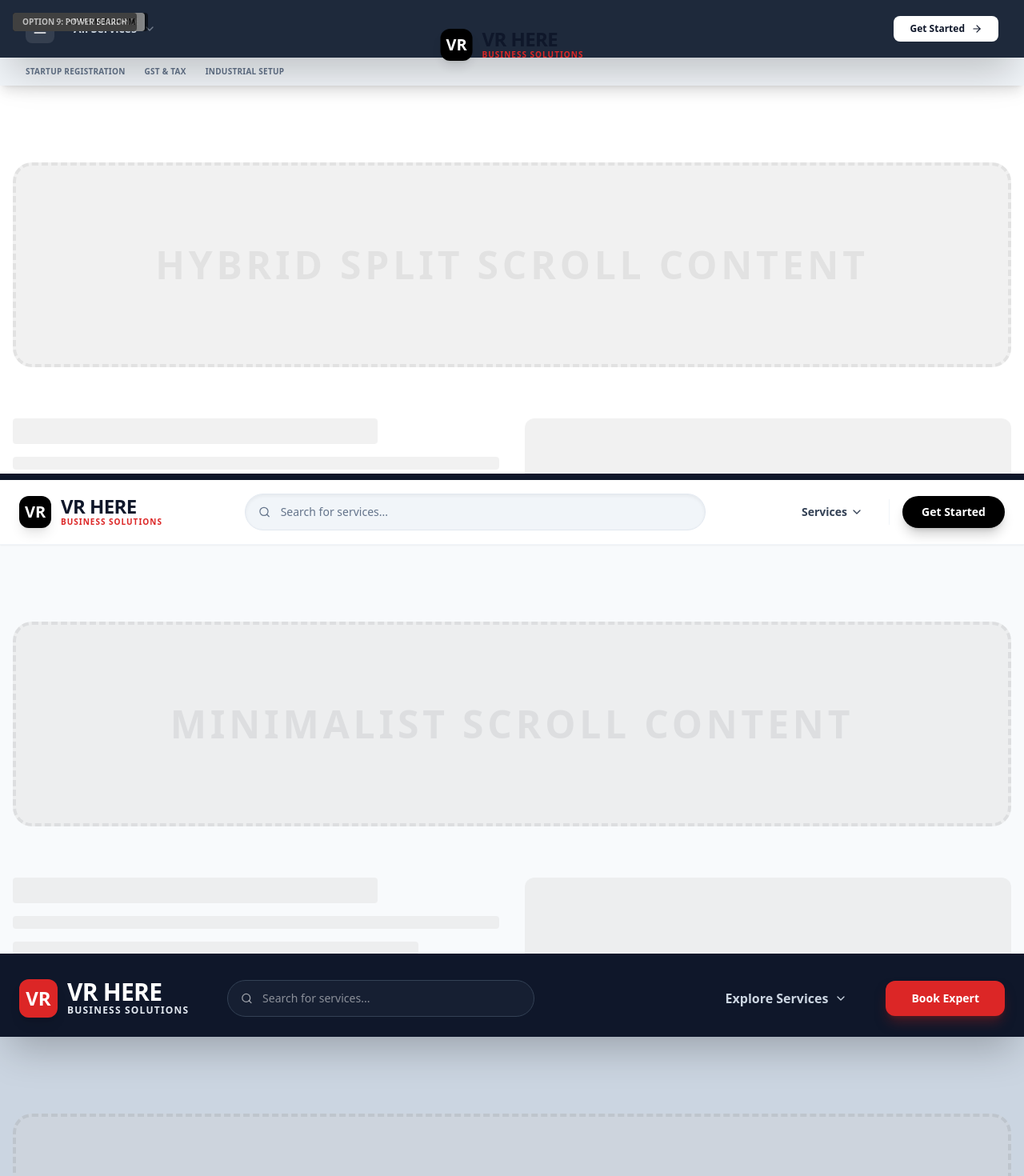
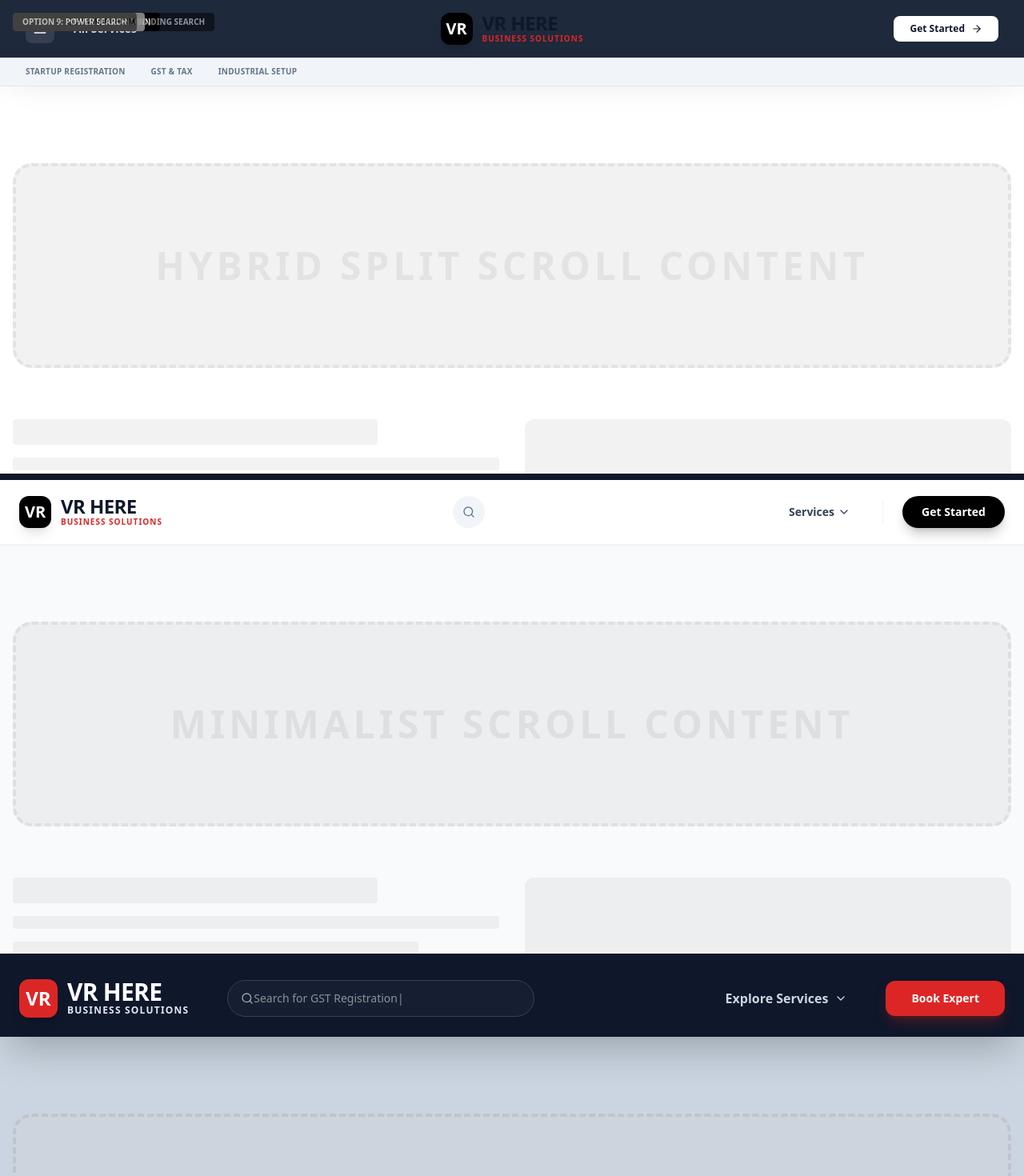
Before and after one commit to doraswamyraju/vr_here, a React (Vite) app: page /header-designs in a window 1280 px wide. Shown: the top 1470 px of the page at 80% size. Built offline with nearby package versions, Linux system fonts and the light colour scheme.

Commit message:
Fix: Header 3 Layout + Add Expanding Search & Typewriter Animation

```diff
--- a/frontend/HeaderDesignOptions.jsx
+++ b/frontend/HeaderDesignOptions.jsx
@@ -7,7 +7,7 @@ import {
 } from 'lucide-react';
 import { MENU_DATA, getServiceLink } from './components/SharedComponents';
 
-// --- UTILS: FLATTEN MENU DATA FOR SEARCH ---
+// --- UTILS ---
 const getAllServices = () => {
     let services = [];
     MENU_DATA.forEach(cat => {
@@ -21,7 +21,6 @@ const getAllServices = () => {
     services.push({ name: 'Trademark', category: 'Utility', link: '/contact?service=Trademark' });
     return services;
 };
-
 const ALL_SERVICES = getAllServices();
 
 // --- COMPONENTS ---
@@ -38,18 +37,15 @@ const Logo = ({ theme = 'dark', size = 'normal' }) => (
     </div>
 );
 
-// FIX: MegaMenu now expects to be in a full-width relative container
 const MegaMenu = ({ isOpen }) => {
     if (!isOpen) return null;
     return (
-        <div className="absolute top-full left-0 w-full pt-4 animate-fade-in z-[100]">
+        <div className="absolute top-full left-0 w-full pt-2 animate-fade-in z-[100]">
             <div className="bg-white rounded-b-3xl shadow-[0_30px_60px_-15px_rgba(0,0,0,0.3)] border-t border-slate-100 overflow-hidden ring-1 ring-black/5 mx-6 md:mx-0">
                 <div className="max-w-[1400px] mx-auto flex flex-col md:flex-row min-h-[400px]">
                     {/* SIDEBAR */}
                     <div className="w-full md:w-72 bg-slate-50 p-8 flex flex-col justify-between border-b md:border-b-0 md:border-r border-slate-100 relative overflow-hidden shrink-0">
-                        {/* Decorator */}
                         <div className="absolute top-0 left-0 w-full h-1 bg-gradient-to-r from-red-500 to-orange-500"></div>
-
                         <div>
                             <h3 className="text-2xl font-black text-slate-900 mb-2">Our Expertise</h3>
                             <p className="text-sm text-slate-500 mb-8 leading-relaxed">End-to-end business solutions from registration to industrial expansion.</p>
@@ -90,16 +86,58 @@ const MegaMenu = ({ isOpen }) => {
     );
 };
 
+// --- TYPEWRITER HOOK ---
+const useTypewriter = (words = ["GST Registration", "Company Setup", "Trademark", "Business Loans"], speed = 150, pause = 2000) => {
+    const [index, setIndex] = useState(0);
+    const [subIndex, setSubIndex] = useState(0);
+    const [reverse, setReverse] = useState(false);
+    const [blink, setBlink] = useState(true);
+
+    // Blinking cursor
+    useEffect(() => {
+        const timeout2 = setInterval(() => {
+            setBlink((prev) => !prev);
+        }, 500);
+        return () => clearInterval(timeout2);
+    }, []);
+
+    useEffect(() => {
+        if (subIndex === words[index].length + 1 && !reverse) {
+            setTimeout(() => setReverse(true), pause);
+            return;
+        }
+
+        if (subIndex === 0 && reverse) {
+            setReverse(false);
+            setIndex((prev) => (prev + 1) % words.length);
+            return;
+        }
+
+        const timeout = setTimeout(() => {
+            setSubIndex((prev) => prev + (reverse ? -1 : 1));
+        }, Math.max(reverse ? 75 : subIndex === words[index].length ? 1000 : speed, parseInt(Math.random() * 50)));
+
+        return () => clearTimeout(timeout);
+    }, [subIndex, index, reverse, words, speed, pause]);
+
+    return `${words[index].substring(0, subIndex)}${blink ? "|" : " "}`;
+};
+
+
 const FunctionalSearch = ({ variant = 'default' }) => {
     const [query, setQuery] = useState('');
     const [suggestions, setSuggestions] = useState([]);
     const [isOpen, setIsOpen] = useState(false);
+    const [isExpanded, setIsExpanded] = useState(false); // For expanding variant
     const wrapperRef = useRef(null);
+    const inputRef = useRef(null);
+    const typewriterText = useTypewriter();
 
     useEffect(() => {
         const handleClickOutside = (event) => {
             if (wrapperRef.current && !wrapperRef.current.contains(event.target)) {
                 setIsOpen(false);
+                setIsExpanded(false);
             }
         };
         document.addEventListener("mousedown", handleClickOutside);
@@ -122,34 +160,59 @@ const FunctionalSearch = ({ variant = 'default' }) => {
         }
     };
 
-    const containerClasses = variant === 'dark'
-        ? "bg-slate-800/50 border-slate-700 text-white focus-within:bg-slate-800 focus-within:ring-2 focus-within:ring-red-500/50"
-        : variant === 'glass'
-            ? "bg-white/10 backdrop-blur-md border border-white/20 text-white placeholder:text-white/70 focus-within:bg-white/20 hover:bg-white/20"
-            : "bg-slate-100 border-slate-200 text-slate-900 focus-within:bg-white focus-within:ring-2 focus-within:ring-red-100 focus-within:border-red-500 shadow-inner";
+    const toggleExpand = () => {
+        setIsExpanded(true);
+        setTimeout(() => inputRef.current?.focus(), 100);
+    };
 
-    const inputClasses = (variant === 'dark' || variant === 'glass')
-        ? "text-white placeholder:text-white/50"
-        : "text-slate-900 placeholder:text-slate-500";
+    // --- STYLES ---
+    let containerClasses = "";
+    let inputClasses = "";
+    let iconClass = "";
+    let placeholderText = `Search for ${typewriterText}`;
 
-    const iconClass = (variant === 'dark' || variant === 'glass') ? "text-white/60" : "text-slate-500";
+    if (variant === 'dark') {
+        containerClasses = "bg-slate-800/50 border-slate-700 text-white focus-within:bg-slate-800 focus-within:ring-2 focus-within:ring-red-500/50";
+        inputClasses = "text-white placeholder:text-white/50";
+        iconClass = "text-white/60";
+    } else if (variant === 'glass') {
+        containerClasses = "bg-white/10 backdrop-blur-md border border-white/20 text-white placeholder:text-white/70 focus-within:bg-white/20 hover:bg-white/20";
+        inputClasses = "text-white placeholder:text-white/50";
+        iconClass = "text-white/60";
+    } else if (variant === 'expanding') {
+        // Starts small (icon only look) then expands
+        containerClasses = `bg-slate-100 border-slate-200 text-slate-900 transition-all duration-500 ease-out ${isExpanded ? 'w-[400px] border-red-500 ring-4 ring-red-50 shadow-lg bg-white' : 'w-10 h-10 rounded-full bg-slate-100 hover:bg-slate-200 border-transparent cursor-pointer justify-center px-0'}`;
+        inputClasses = `text-slate-900 placeholder:text-slate-400 transition-all ${isExpanded ? 'w-full opacity-100 ml-2' : 'w-0 opacity-0'}`;
+        iconClass = "text-slate-500 shrink-0";
+        placeholderText = isExpanded ? `Search for ${typewriterText}` : "";
+    } else {
+        containerClasses = "bg-slate-100 border-slate-200 text-slate-900 focus-within:bg-white focus-within:ring-2 focus-within:ring-red-100 focus-within:border-red-500 shadow-inner";
+        inputClasses = "text-slate-900 placeholder:text-slate-500";
+        iconClass = "text-slate-500";
+    }
 
     return (
-        <div className="relative w-full z-[60]" ref={wrapperRef}>
-            <div className={`flex items-center px-4 py-3 rounded-full border transition-all duration-300 ${containerClasses}`}>
-                <Search className={`w-4 h-4 mr-3 ${iconClass}`} />
+        <div className={`relative z-[60] ${variant === 'expanding' ? 'flex justify-end' : 'w-full'}`} ref={wrapperRef}>
+            <div
+                className={`flex items-center rounded-full border ${variant !== 'expanding' && 'px-4 py-3'} ${variant === 'expanding' && isExpanded ? 'px-4 py-2.5' : ''} ${containerClasses}`}
+                onClick={variant === 'expanding' ? toggleExpand : undefined}
+            >
+                <Search className={`w-4 h-4 ${iconClass}`} />
                 <input
+                    ref={inputRef}
                     type="text"
-                    placeholder="Search for services..."
-                    className={`bg-transparent border-none outline-none w-full text-sm font-medium ${inputClasses}`}
+                    placeholder={placeholderText}
+                    className={`bg-transparent border-none outline-none text-sm font-medium ${inputClasses}`}
                     value={query}
                     onChange={handleSearch}
-                    onFocus={() => query.length > 1 && setIsOpen(true)}
+                    onFocus={() => { if (query.length > 1) setIsOpen(true); }}
                 />
-                {query && <X className={`w-4 h-4 cursor-pointer hover:text-red-500 ${iconClass}`} onClick={() => { setQuery(''); setIsOpen(false); }} />}
+                {query && isExpanded && <X className={`w-4 h-4 cursor-pointer hover:text-red-500 ${iconClass} ml-2`} onClick={(e) => { e.stopPropagation(); setQuery(''); setIsOpen(false); inputRef.current.focus(); }} />}
+                {/* Close expand on X if empty? No, X clears. Click outside closes. */}
             </div>
+
             {isOpen && (
-                <div className="absolute top-full left-0 right-0 mt-3 bg-white rounded-2xl shadow-xl border border-slate-100 overflow-hidden animate-fade-in origin-top transform transition-all ring-1 ring-black/5">
+                <div className={`absolute top-full mt-3 bg-white rounded-2xl shadow-xl border border-slate-100 overflow-hidden animate-fade-in origin-top transform transition-all ring-1 ring-black/5 ${variant === 'expanding' ? 'right-0 w-[400px]' : 'left-0 right-0'}`}>
                     {suggestions.length > 0 ? (
                         <>
                             <div className="bg-slate-50/50 px-4 py-2 border-b border-slate-100 text-[10px] font-bold text-slate-400 uppercase tracking-widest">
@@ -183,7 +246,7 @@ const FunctionalSearch = ({ variant = 'default' }) => {
                                     <h4 className="text-lg font-bold mb-1">Couldn't find "{query}"</h4>
                                     <p className="text-xs text-slate-300 mb-5 max-w-[200px] mx-auto">Don't worry, we offer custom solutions for almost everything.</p>
                                     <a href={`/contact?service=${encodeURIComponent(query)}`} className="inline-flex items-center justify-center w-full px-4 py-3 bg-red-600 hover:bg-red-500 text-white text-sm font-bold rounded-lg transition shadow-lg shadow-red-900/20 group">
-                                        <MessageCircle className="w-4 h-4 mr-2" /> Request Callback for "{query}"
+                                        <MessageCircle className="w-4 h-4 mr-2" /> Request Callback
                                     </a>
                                 </div>
                             </div>
@@ -225,49 +288,56 @@ const HeaderDesignOptions = () => {
     return (
         <div className="bg-slate-950 font-sans text-slate-800">
 
-            {/* --- HEADER 3: HYBRID SPLIT --- */}
+            {/* --- HEADER 3: HYBRID SPLIT (FIXED LAYOUT) --- */}
             <div className="relative h-[600px] overflow-y-auto overflow-x-hidden bg-white border-b-8 border-slate-900 group/container">
-                <span className="fixed top-4 left-4 bg-black text-white px-3 py-1 text-[10px] font-bold uppercase rounded z-[200] opacity-50 group-hover/container:opacity-100 transition-opacity">Option 3: Hybrid Split</span>
+                <span className="fixed top-4 left-4 bg-black text-white px-3 py-1 text-[10px] font-bold uppercase rounded z-[200] opacity-50 group-hover/container:opacity-100 transition-opacity">Option 3: Hybrid Split (Fixed)</span>
 
-                {/* Header Container - Relative for MegaMenu positioning */}
-                <div className="relative" onMouseLeave={() => setHover(0, false)}>
-                    <header className="bg-[#1e293b] text-white py-3 px-8 sticky top-0 z-50 shadow-2xl transition-all duration-300">
-                        <div className="max-w-[1400px] mx-auto flex justify-between items-center relative z-10">
-                            <div className="flex items-center gap-6">
+                <div className="relative isolate" onMouseLeave={() => setHover(0, false)}>
+                    <header className="bg-[#1e293b] text-white py-3 px-8 sticky top-0 z-[60] shadow-2xl transition-all duration-300">
+                        <div className="max-w-[1400px] mx-auto grid grid-cols-3 items-center">
+                            {/* Left */}
+                            <div className="flex items-center gap-6 justify-self-start">
                                 <div className="bg-white/10 p-2 rounded-lg cursor-pointer hover:bg-white/20 transition"><Menu className="w-5 h-5 text-white" /></div>
-                                {/* Hover Trigger - Logic on this, Menu rendered OUTSIDE */}
                                 <div className="relative h-12 flex items-center" onMouseEnter={() => setHover(0, true)}>
                                     <button className={`flex items-center gap-2 text-sm font-bold transition ${hoveredState[0] ? 'text-white' : 'text-slate-300'}`}>All Services <ChevronDown className="w-4 h-4 opacity-50" /></button>
                                 </div>
                             </div>
-                            <div className="absolute left-1/2 top-1/2 -translate-x-1/2"><Logo theme="dark" /></div>
-                            <div className="flex items-center gap-5">
+                            {/* Center */}
+                            <div className="justify-self-center"><Logo theme="dark" /></div>
+                            {/* Right */}
+                            <div className="justify-self-end flex items-center gap-5">
                                 <button className="bg-white text-slate-900 px-5 py-2 rounded-lg font-bold text-xs hover:bg-slate-100 transition flex items-center gap-2"><span>Get Started</span> <ArrowRight className="w-3.5 h-3.5" /></button>
                             </div>
                         </div>
                     </header>
-                    {/* MOVED MEGA MENU HERE: Full Width relative to this container */}
                     <MegaMenu isOpen={hoveredState[0]} />
                 </div>
 
-                <div className="bg-slate-100 py-2.5 px-8 max-w-[1400px] mx-auto flex gap-6 text-[10px] font-bold uppercase tracking-wide text-slate-500 shadow-lg sticky top-[70px] z-40">
-                    <span className="hover:text-red-600 cursor-pointer">Startup Registration</span>
-                    <span className="hover:text-red-600 cursor-pointer">GST & Tax</span>
-                    <span className="hover:text-red-600 cursor-pointer">Industrial Setup</span>
+                <div className="bg-slate-100 py-2.5 px-8 flex justify-center sticky top-[72px] z-40 border-b border-slate-200">
+                    <div className="max-w-[1400px] w-full flex gap-8 text-[10px] font-bold uppercase tracking-wide text-slate-500">
+                        <span className="hover:text-red-600 cursor-pointer">Startup Registration</span>
+                        <span className="hover:text-red-600 cursor-pointer">GST & Tax</span>
+                        <span className="hover:text-red-600 cursor-pointer">Industrial Setup</span>
+                    </div>
                 </div>
                 <PageContent label="Hybrid Split" />
             </div>
 
-            {/* --- HEADER 4: MINIMALIST WIDE --- */}
+            {/* --- HEADER 4: MINIMALIST (EXPANDING SEARCH) --- */}
             <div className="relative h-[600px] overflow-y-auto overflow-x-hidden bg-slate-50 border-b-8 border-slate-900 group/container">
-                <span className="fixed top-4 left-4 bg-black text-white px-3 py-1 text-[10px] font-bold uppercase rounded z-[200] opacity-50 group-hover/container:opacity-100 transition-opacity">Option 4: Minimalist Wide</span>
+                <span className="fixed top-4 left-4 bg-black text-white px-3 py-1 text-[10px] font-bold uppercase rounded z-[200] opacity-50 group-hover/container:opacity-100 transition-opacity">Option 4: Minimalist + Expanding Search</span>
 
-                <div className="relative" onMouseLeave={() => setHover(1, false)}>
-                    <header className="bg-white sticky top-0 z-50 border-b border-slate-100 shadow-sm transition-all hover:shadow-lg">
+                <div className="relative isolate" onMouseLeave={() => setHover(1, false)}>
+                    <header className="bg-white sticky top-0 z-[60] border-b border-slate-100 shadow-sm transition-all hover:shadow-lg">
                         <div className="max-w-[1600px] mx-auto px-6 h-20 flex items-center justify-between gap-8">
                             <Logo theme="dark" />
-                            <div className="flex-1 max-w-xl mx-auto hidden md:block"><FunctionalSearch /></div>
-                            <div className="flex items-center gap-4">
+
+                            {/* EXPANDING SEARCH HERE */}
+                            <div className="flex-1 flex justify-center">
+                                <FunctionalSearch variant="expanding" />
+                            </div>
+
+                            <div className="flex items-center gap-6">
                                 <div className="h-20 flex items-center relative" onMouseEnter={() => setHover(1, true)}>
                                     <button className={`px-4 py-2 flex items-center text-sm font-bold rounded-md transition-all ${hoveredState[1] ? 'bg-red-50 text-red-600' : 'text-slate-700 hover:text-slate-900'}`}>Services <ChevronDown className="ml-1 w-4 h-4" /></button>
                                 </div>
@@ -285,8 +355,8 @@ const HeaderDesignOptions = () => {
             <div className="relative h-[600px] overflow-y-auto overflow-x-hidden bg-slate-300 border-b-8 border-slate-900 group/container">
                 <span className="fixed top-4 left-4 bg-black text-white px-3 py-1 text-[10px] font-bold uppercase rounded z-[200] opacity-50 group-hover/container:opacity-100 transition-opacity">Option 5: Dark Premium</span>
 
-                <div className="relative" onMouseLeave={() => setHover(2, false)}>
-                    <header className="bg-[#0f172a] text-white sticky top-0 z-50 shadow-2xl">
+                <div className="relative isolate" onMouseLeave={() => setHover(2, false)}>
+                    <header className="bg-[#0f172a] text-white sticky top-0 z-[60] shadow-2xl">
                         <div className="max-w-[1400px] mx-auto px-6 h-24 flex items-center justify-between">
                             <div className="flex items-center gap-12">
                                 <Logo theme="light" size="large" />
@@ -309,8 +379,8 @@ const HeaderDesignOptions = () => {
             <div className="relative h-[600px] overflow-y-auto overflow-x-hidden bg-white border-b-8 border-slate-900 group/container">
                 <span className="fixed top-4 left-4 bg-black text-white px-3 py-1 text-[10px] font-bold uppercase rounded z-[200] opacity-50 group-hover/container:opacity-100 transition-opacity">Option 6: Centered Stack</span>
 
-                <div className="relative" onMouseLeave={() => setHover(3, false)}>
-                    <header className="bg-white pt-6 pb-0 sticky top-0 z-50 shadow-md">
+                <div className="relative isolate" onMouseLeave={() => setHover(3, false)}>
+                    <header className="bg-white pt-6 pb-0 sticky top-0 z-[60] shadow-md">
                         <div className="max-w-[1400px] mx-auto px-6 pb-6 flex items-center justify-between gap-12">
                             <Logo theme="dark" size="large" />
                             <div className="flex-1 max-w-2xl"><FunctionalSearch /></div>
@@ -326,7 +396,6 @@ const HeaderDesignOptions = () => {
                             </div>
                         </div>
                     </header>
-                    {/* Centered stack menu needs to be careful about z-index and width */}
                     <div className="relative max-w-[1400px] mx-auto">
                         <MegaMenu isOpen={hoveredState[3]} />
                     </div>
@@ -338,8 +407,8 @@ const HeaderDesignOptions = () => {
             <div className="relative h-[600px] overflow-y-auto overflow-x-hidden bg-slate-200 border-b-8 border-slate-900 group/container">
                 <span className="fixed top-4 left-4 bg-black text-white px-3 py-1 text-[10px] font-bold uppercase rounded z-[200] opacity-50 group-hover/container:opacity-100 transition-opacity">Option 7: Dynamic Island</span>
 
-                <div className="relative" onMouseLeave={() => setHover(4, false)}>
-                    <div className="sticky top-6 z-50 px-4">
+                <div className="relative isolate" onMouseLeave={() => setHover(4, false)}>
+                    <div className="sticky top-6 z-[60] px-4">
                         <header className="bg-white/90 backdrop-blur-xl max-w-[1200px] mx-auto rounded-full shadow-2xl border border-white/50 p-2 pl-6 flex items-center justify-between transition-all hover:scale-[1.002]">
                             <div className="flex items-center gap-8">
                                 <Logo theme="dark" size="normal" />
@@ -370,8 +439,8 @@ const HeaderDesignOptions = () => {
 
                 <div className="absolute top-0 left-0 w-full h-[500px] bg-gradient-to-br from-indigo-900 via-slate-900 to-red-900 z-0"></div>
 
-                <div className="relative" onMouseLeave={() => setHover(5, false)}>
-                    <header className="sticky top-0 z-50 bg-white/5 backdrop-blur-xl border-b border-white/10 text-white shadow-2xl">
+                <div className="relative isolate" onMouseLeave={() => setHover(5, false)}>
+                    <header className="sticky top-0 z-[60] bg-white/5 backdrop-blur-xl border-b border-white/10 text-white shadow-2xl">
                         <div className="max-w-[1400px] mx-auto px-6 h-24 flex items-center justify-between">
                             <Logo theme="light" />
                             <div className="flex-1 max-w-xl mx-12"><FunctionalSearch variant="glass" /></div>
@@ -392,8 +461,8 @@ const HeaderDesignOptions = () => {
             <div className="relative h-[600px] overflow-y-auto overflow-x-hidden bg-white border-b-8 border-slate-900 group/container">
                 <span className="fixed top-4 left-4 bg-black text-white px-3 py-1 text-[10px] font-bold uppercase rounded z-[200] opacity-50 group-hover/container:opacity-100 transition-opacity">Option 9: Power Search</span>
 
-                <div className="relative" onMouseLeave={() => setHover(6, false)}>
-                    <header className="sticky top-0 z-50 bg-white border-b-4 border-black shadow-lg">
+                <div className="relative isolate" onMouseLeave={() => setHover(6, false)}>
+                    <header className="sticky top-0 z-[60] bg-white border-b-4 border-black shadow-lg">
                         <div className="flex flex-col md:flex-row">
                             <div className="bg-black text-white p-6 md:w-64 flex-shrink-0 flex items-center justify-center"><Logo theme="light" /></div>
                             <div className="flex-1 flex flex-col">
```
Also changed, not shown: 3 other files (tests, documents, lock files or other folders).
